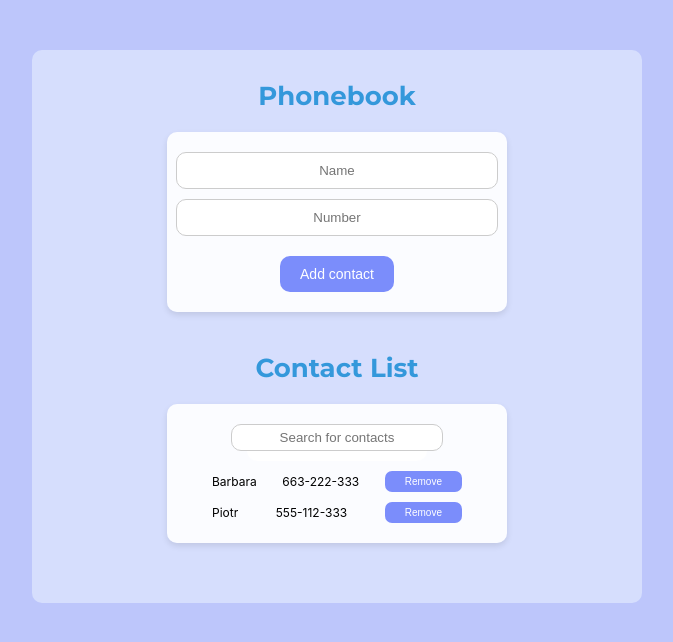
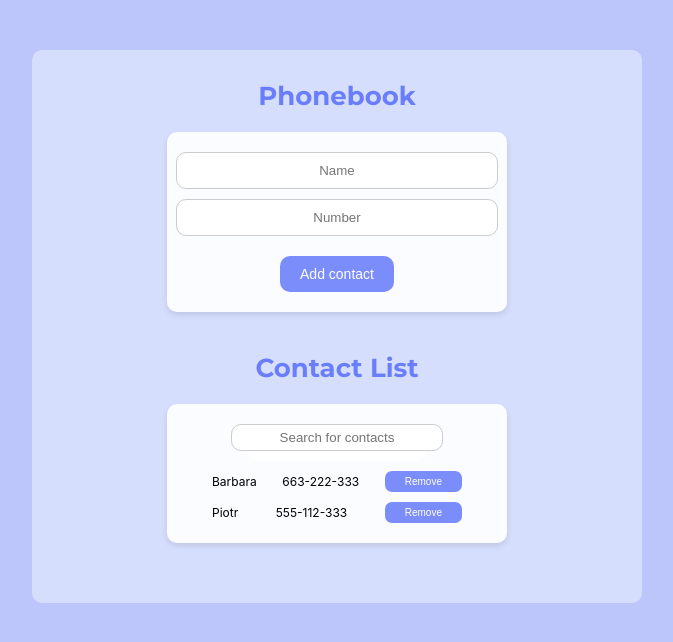
Before and after one commit to aleksandra-zablocka/goit-react-hw-06-phonebook, a React (Create React App) app: page / in a window 1280 px wide. Shown: the top 642 px of the page, without its empty margins (303-976 px from the left). Built offline with nearby package versions, Linux system fonts and the light colour scheme.

Commit message:
changed h2 color to match other colors

```diff
--- a/src/index.css
+++ b/src/index.css
@@ -21,5 +21,5 @@ h2 {
   font-size: 26px; /* Zwiększ rozmiar czcionki */
   margin-bottom: 10px;
   margin-top: 0;
-  color: #3498db;
+  color: #6a7dfb;
 }
```
